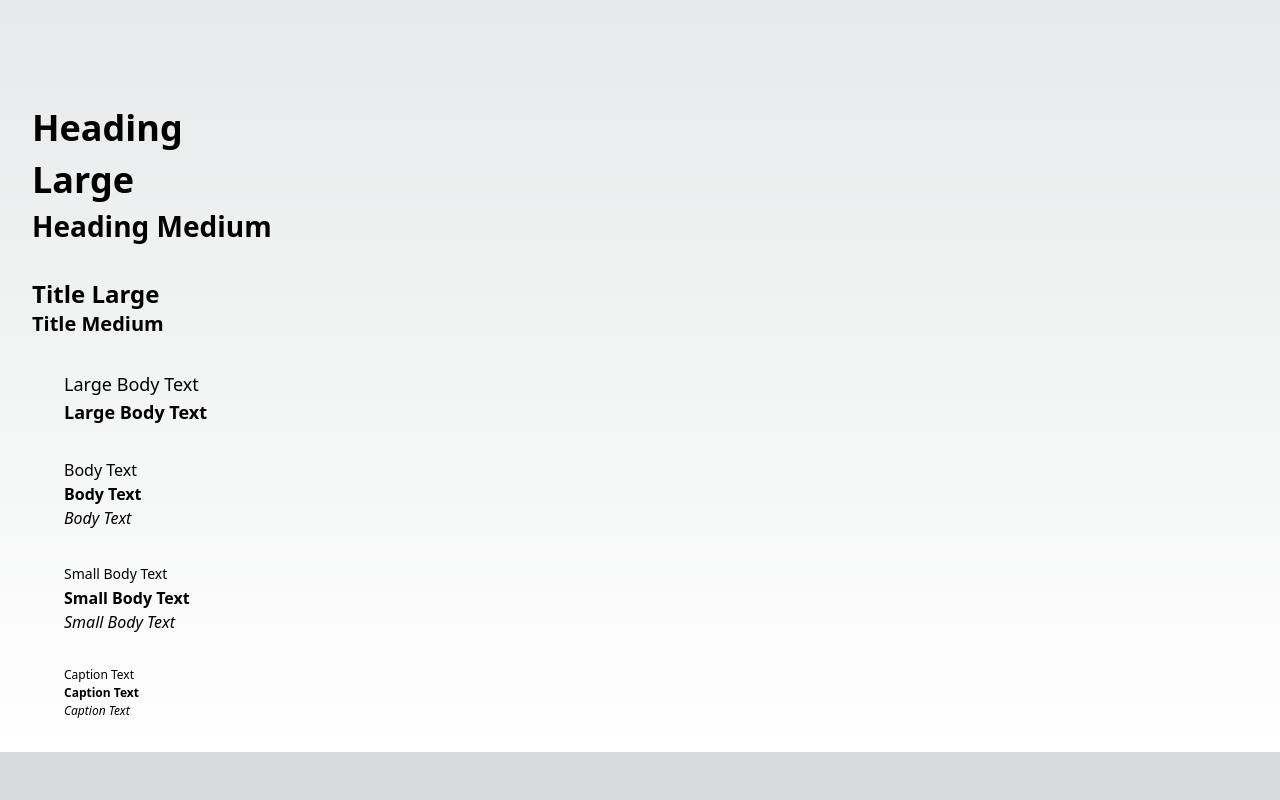
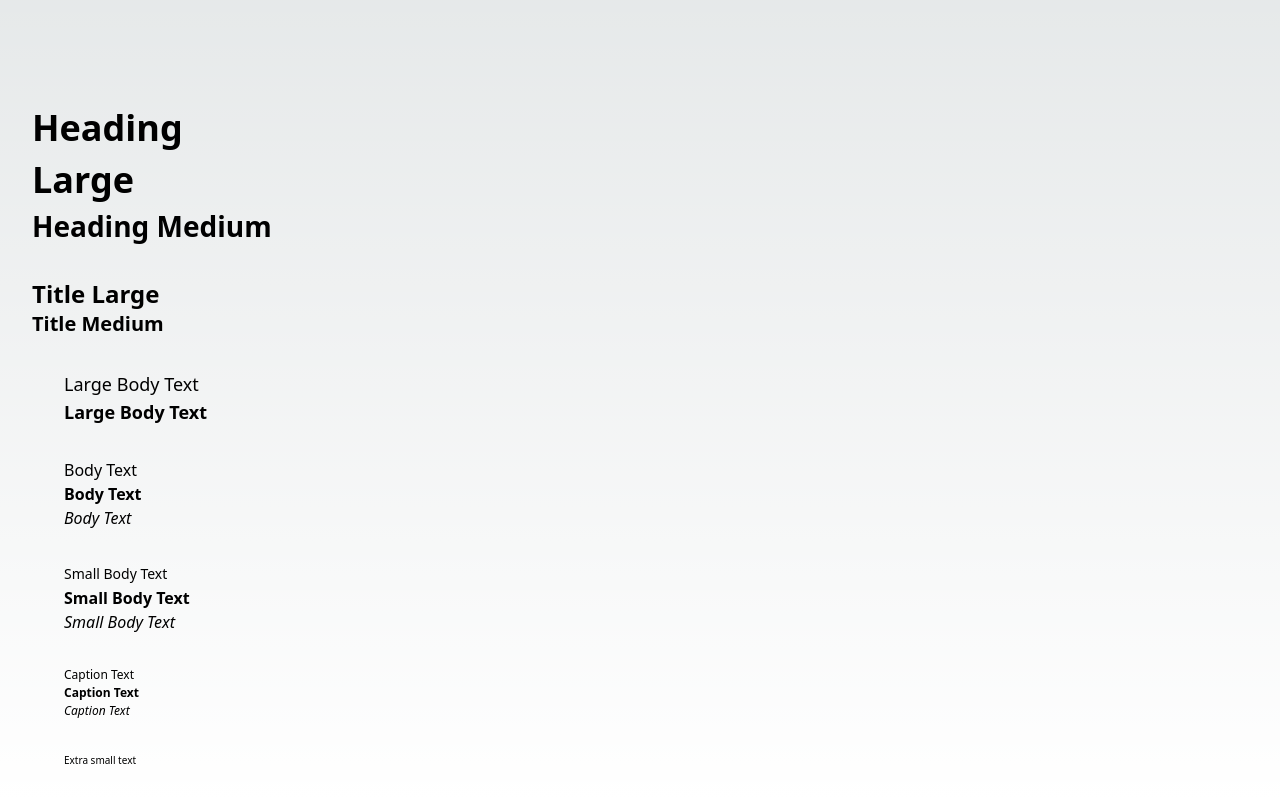
Before and after one commit to iscedcs/store-next, a Next.js app: page / in a window 1280 px wide. Shown: the part 518-1318 px from the top of the page. Before the commit the page ends 1270 px from the top, so only its background shows below. Built offline with nearby package versions, Linux system fonts and the light colour scheme.

Commit message:
typography configuration

```diff
--- a/pages/index.tsx
+++ b/pages/index.tsx
@@ -135,6 +135,11 @@ export default function Home() {
 								<div className='text-caption-italic font-normal italic'>
 									Caption Text
 								</div>
+
+								<div className='m-8'></div>
+								<div className='text-extra-small font-normal'>
+									Extra small text
+								</div>
 							</div>
 						</div>
 					</div>
--- a/tailwind.config.js
+++ b/tailwind.config.js
@@ -66,6 +66,7 @@ module.exports = {
 				caption: ["12px", "18px"],
 				caption2: ["12px", "18px"],
 				"caption-italic": ["12px", "18px"],
+				"extra-small": ["10px", "16px"],
 			},
 		},
 		plugins: [],
```
